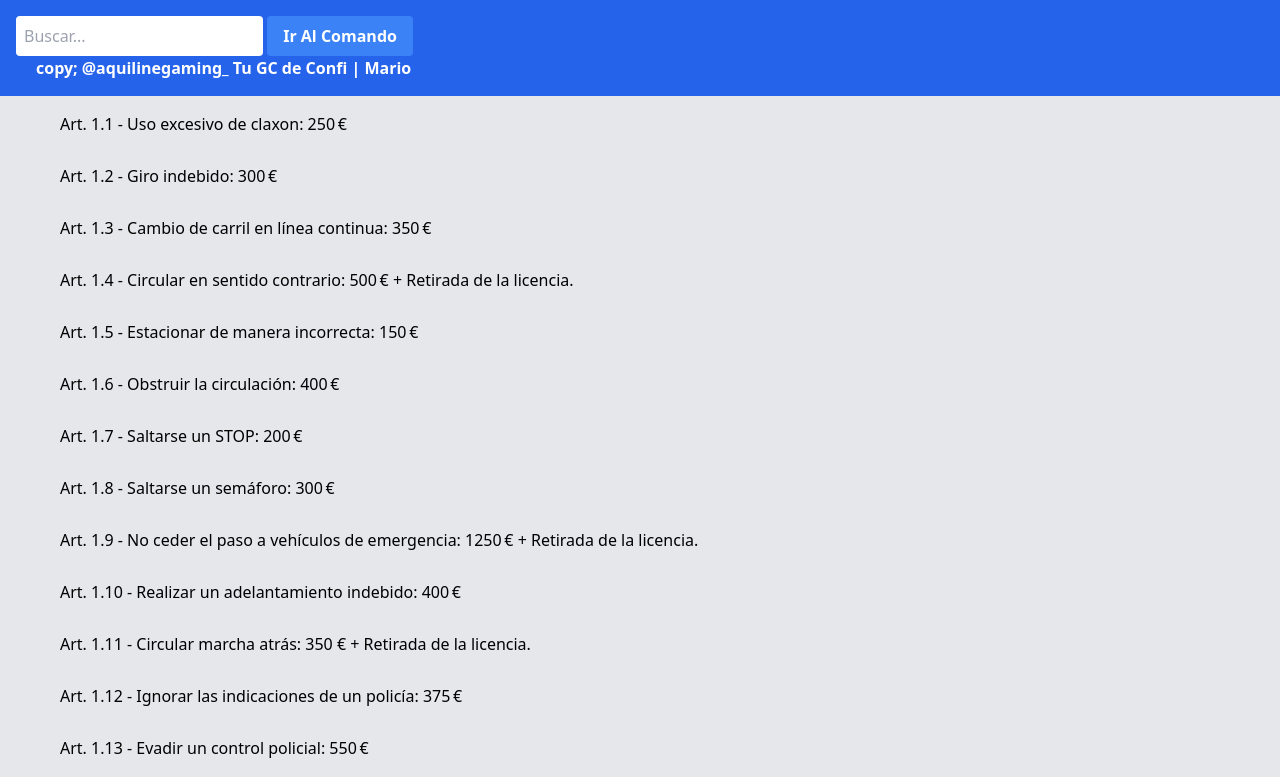
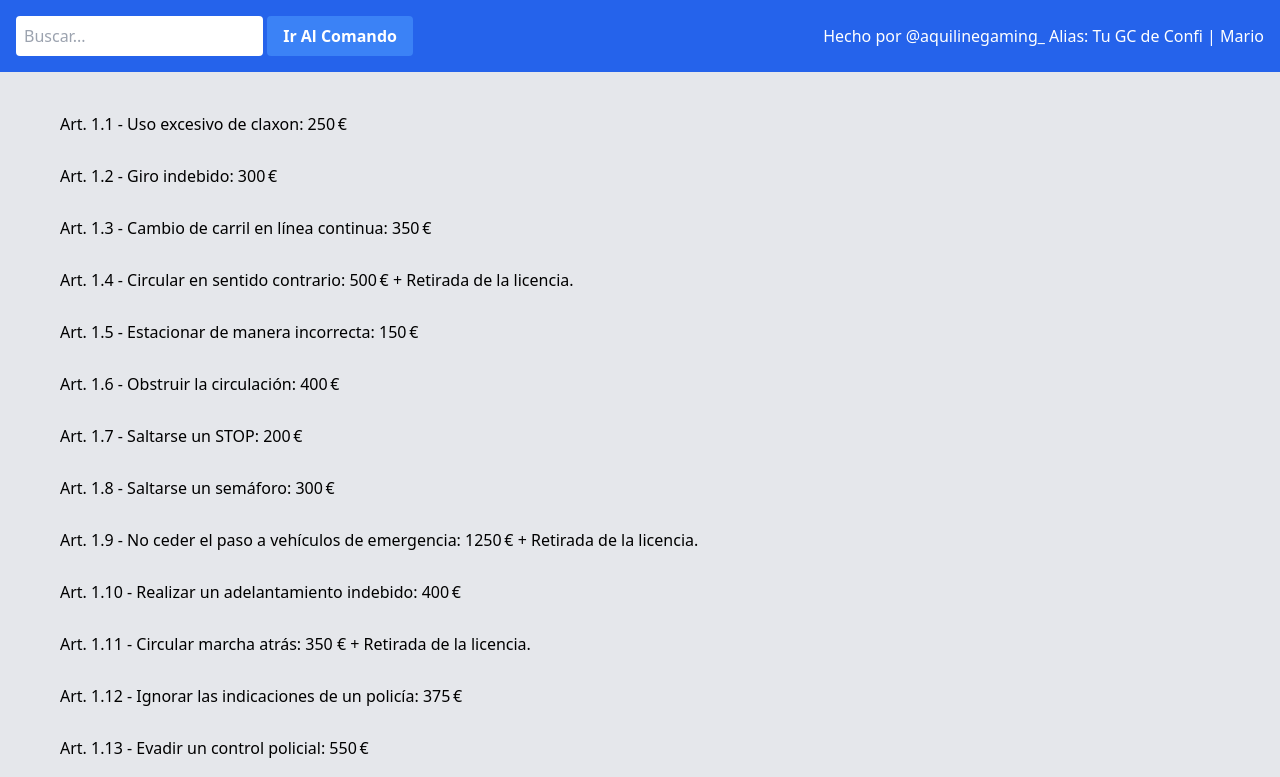
Before and after one commit to Aquiline848/GCmultas, a plain HTML site: page index.html in a window 1280 px wide. Shown: the top 777 px of the page. Drawn offline with nearby package versions, Linux system fonts and the light colour scheme.

Commit message:
Update index.html

```diff
--- a/index.html
+++ b/index.html
@@ -9,13 +9,17 @@
 </head>
 
 <body class="bg-gray-200 p-10">
-    <div class="bg-blue-600 p-4 fixed top-0 left-0 w-full z-10">
-        <div class="container mx-auto">
+      <div class="bg-blue-600 p-4 fixed top-0 left-0 w-full z-10">
+        <div class="container flex justify-between items-center">
             <!-- Searchbar en la navbar -->
+            <div>
             <input type="text" id="searchInput" class="p-2 rounded" placeholder="Buscar...">
-            <button id="goToCommand" class="bg-blue-500 hover:bg-blue-700 text-white font-bold py-2 px-4 rounded">Ir Al Comando</button>
-             <p class="text-white font-bold ml-5">copy; @aquilinegaming_ Tu GC de Confi | Mario</p>
+            <button id="goToCommand" class="bg-blue-500 hover:bg-blue-700 text-white font-bold py-2 px-4 rounded mr-4">Ir Al Comando</button>
+        </div>
+            <div>
 
+                <span class="text-white">Hecho por @aquilinegaming_ Alias: Tu GC de Confi | Mario</span>
+            </div>
         </div>
     </div>
 
```
